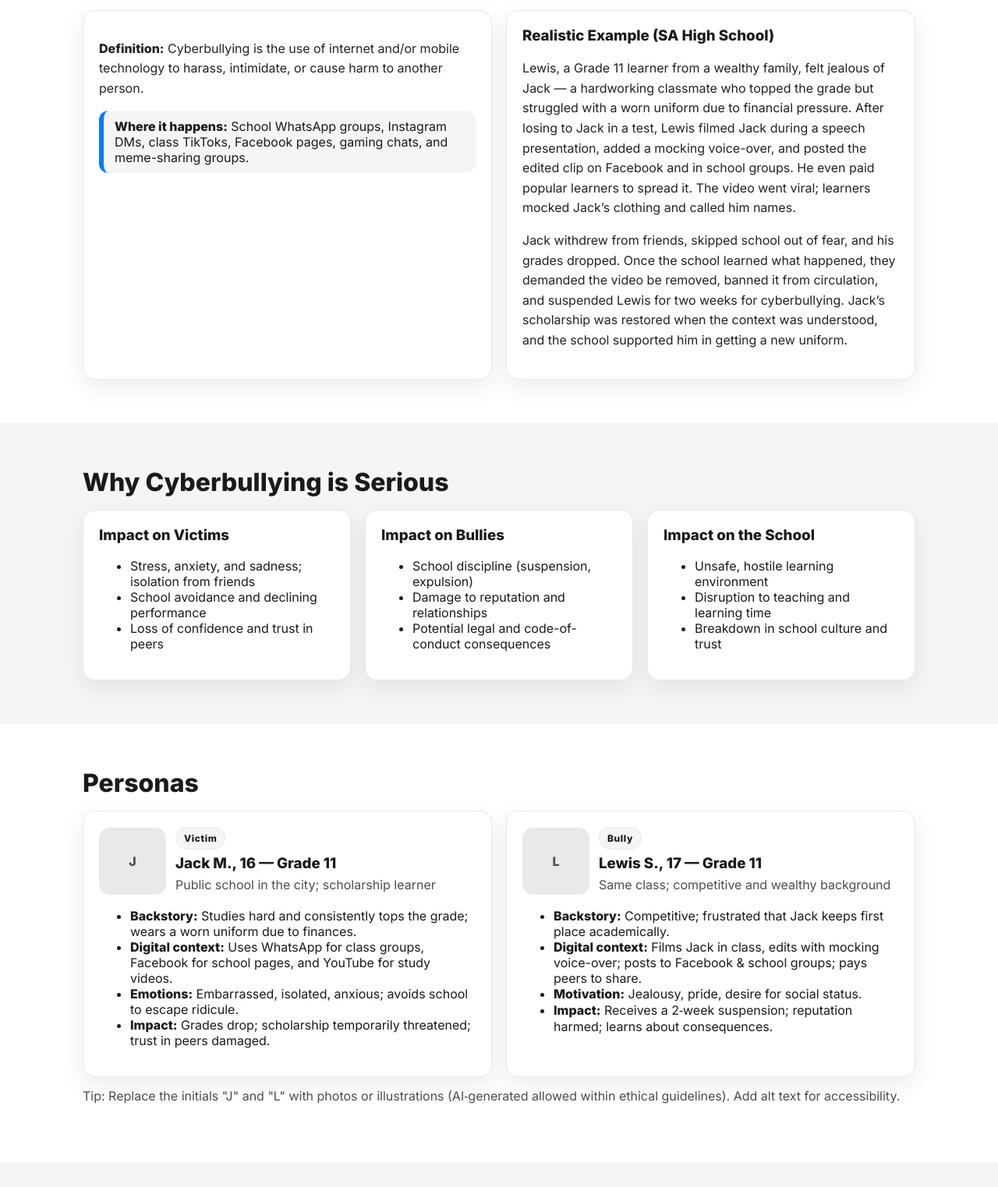
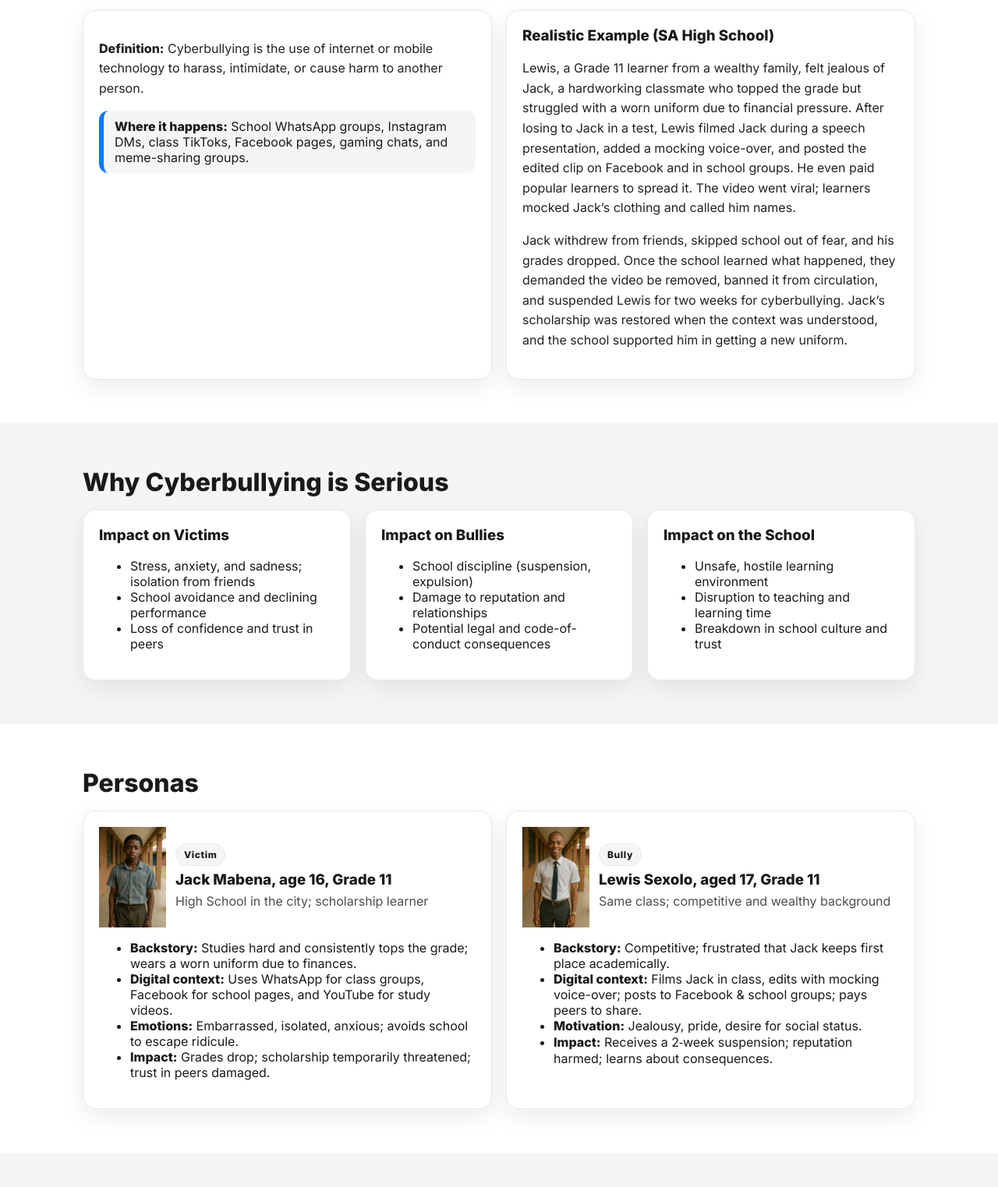
Before and after one commit to Vuyani10nft/PM2_202319083_224116696.github.io, a plain HTML site: page index.html in a window 1280 px wide. Shown: the part 697-2220 px from the top of the page at 78% size. Drawn offline with Linux system fonts and the light colour scheme.

Commit message:
add images. remove dashes

```diff
--- a/index.html
+++ b/index.html
@@ -108,7 +108,7 @@
         <div class="grid">
           <div>
             <h1>Respect Your Neighbor<br><span style="color:var(--basil-700)">Say NO to Cyberbullying</span></h1>
-            <p class="lead">A learner-friendly awareness campaign created for SA high schools. Learn what cyberbullying is, how it harms, and how to report and support — especially on WhatsApp, TikTok, and Instagram.</p>
+            <p class="lead">A learner friendly awareness campaign created for SA high schools. Learn what cyberbullying is, how it harms, and how to report and support especially on WhatsApp, TikTok, and Instagram.</p>
             <div class="cta-row">
               <a class="btn" href="#learn">Learn the basics</a>
               <a class="btn secondary" href="#personas">Meet the personas</a>
@@ -134,14 +134,14 @@
         <h2>What is Cyberbullying?</h2>
         <div class="grid-2">
           <div class="card">
-            <p><strong>Definition:</strong> Cyberbullying is the use of internet and/or mobile technology to harass, intimidate, or cause harm to another person.</p>
+            <p><strong>Definition:</strong> Cyberbullying is the use of internet or mobile technology to harass, intimidate, or cause harm to another person.</p>
             <div class="fact" role="note">
               <strong>Where it happens:</strong> School WhatsApp groups, Instagram DMs, class TikToks, Facebook pages, gaming chats, and meme-sharing groups.
             </div>
           </div>
           <div class="card">
             <h3 style="margin-top:0">Realistic Example (SA High School)</h3>
-            <p>Lewis, a Grade 11 learner from a wealthy family, felt jealous of Jack — a hardworking classmate who topped the grade but struggled with a worn uniform due to financial pressure. After losing to Jack in a test, Lewis filmed Jack during a speech presentation, added a mocking voice-over, and posted the edited clip on Facebook and in school groups. He even paid popular learners to spread it. The video went viral; learners mocked Jack’s clothing and called him names.</p>
+            <p>Lewis, a Grade 11 learner from a wealthy family, felt jealous of Jack, a hardworking classmate who topped the grade but struggled with a worn uniform due to financial pressure. After losing to Jack in a test, Lewis filmed Jack during a speech presentation, added a mocking voice-over, and posted the edited clip on Facebook and in school groups. He even paid popular learners to spread it. The video went viral; learners mocked Jack’s clothing and called him names.</p>
             <p>Jack withdrew from friends, skipped school out of fear, and his grades dropped. Once the school learned what happened, they demanded the video be removed, banned it from circulation, and suspended Lewis for two weeks for cyberbullying. Jack’s scholarship was restored when the context was understood, and the school supported him in getting a new uniform.</p>
           </div>
         </div>
@@ -188,11 +188,11 @@
         <div class="grid-2">
           <div class="card">
             <div class="persona">
-              <div class="avatar" aria-hidden="true">J</div>
+              <img src="Jack.webp" alt="an image of Jack">
               <div>
                 <div class="badge">Victim</div>
-                <h3 style="margin:6px 0 4px">Jack M., 16 — Grade 11</h3>
-                <p class="muted" style="margin:0">Public school in the city; scholarship learner</p>
+                <h3 style="margin:6px 0 4px">Jack Mabena, age 16, Grade 11</h3>
+                <p class="muted" style="margin:0">High School in the city; scholarship learner</p>
               </div>
             </div>
             <ul>
@@ -204,10 +204,10 @@
           </div>
           <div class="card">
             <div class="persona">
-              <div class="avatar" aria-hidden="true">L</div>
+              <img src="Lewis.webp" alt="an image of Lewis">
               <div>
                 <div class="badge">Bully</div>
-                <h3 style="margin:6px 0 4px">Lewis S., 17 — Grade 11</h3>
+                <h3 style="margin:6px 0 4px">Lewis Sexolo, aged 17, Grade 11</h3>
                 <p class="muted" style="margin:0">Same class; competitive and wealthy background</p>
               </div>
             </div>
@@ -219,14 +219,14 @@
             </ul>
           </div>
         </div>
-        <p class="muted" style="margin-top:12px">Tip: Replace the initials "J" and "L" with photos or illustrations (AI‑generated allowed within ethical guidelines). Add alt text for accessibility.</p>
+
       </div>
     </section>
 
     <!-- ACTIONS -->
     <section id="actions" style="background:var(--grey-100)">
       <div class="wrap">
-        <h2>What You Can Do — Be a Responsible Digital Citizen</h2>
+        <h2>What You Can Do? Be a Responsible Digital Citizen</h2>
         <ol class="steps">
           <li>
             <div class="num">1</div>
@@ -283,7 +283,6 @@
             <p><strong>SAPS Emergency:</strong> 10111</p>
           </div>
         </div>
-        <p class="muted">Data‑friendly tip: Share this site via a QR code or short link in Life Orientation class and on noticeboards.</p>
       </div>
     </section>
 
@@ -307,7 +306,7 @@
               <div>
                 <label><input type="radio" name="q2" value="a"> A friend’s opinion</label><br>
                 <label><input type="radio" name="q2" value="b"> Screenshots, links, dates, usernames</label><br>
-                <label><input type="radio" name="q2" value="c"> Nothing — it’s not necessary</label>
+                <label><input type="radio" name="q2" value="c"> Nothing, it’s not necessary</label>
               </div>
             </div>
             <button class="btn" type="submit">Check answers</button>
@@ -330,7 +329,7 @@
 
   <footer>
     <div class="wrap">
-      <strong>Respect Your Neighbor — Say NO to Cyberbullying</strong>
+      <strong>Respect Your Neighbor Say NO to Cyberbullying</strong>
       <p class="muted" style="color:#e6e6e6">© 2025 • Built for SA high schools • Share kindness online.</p>
     </div>
   </footer>
```
